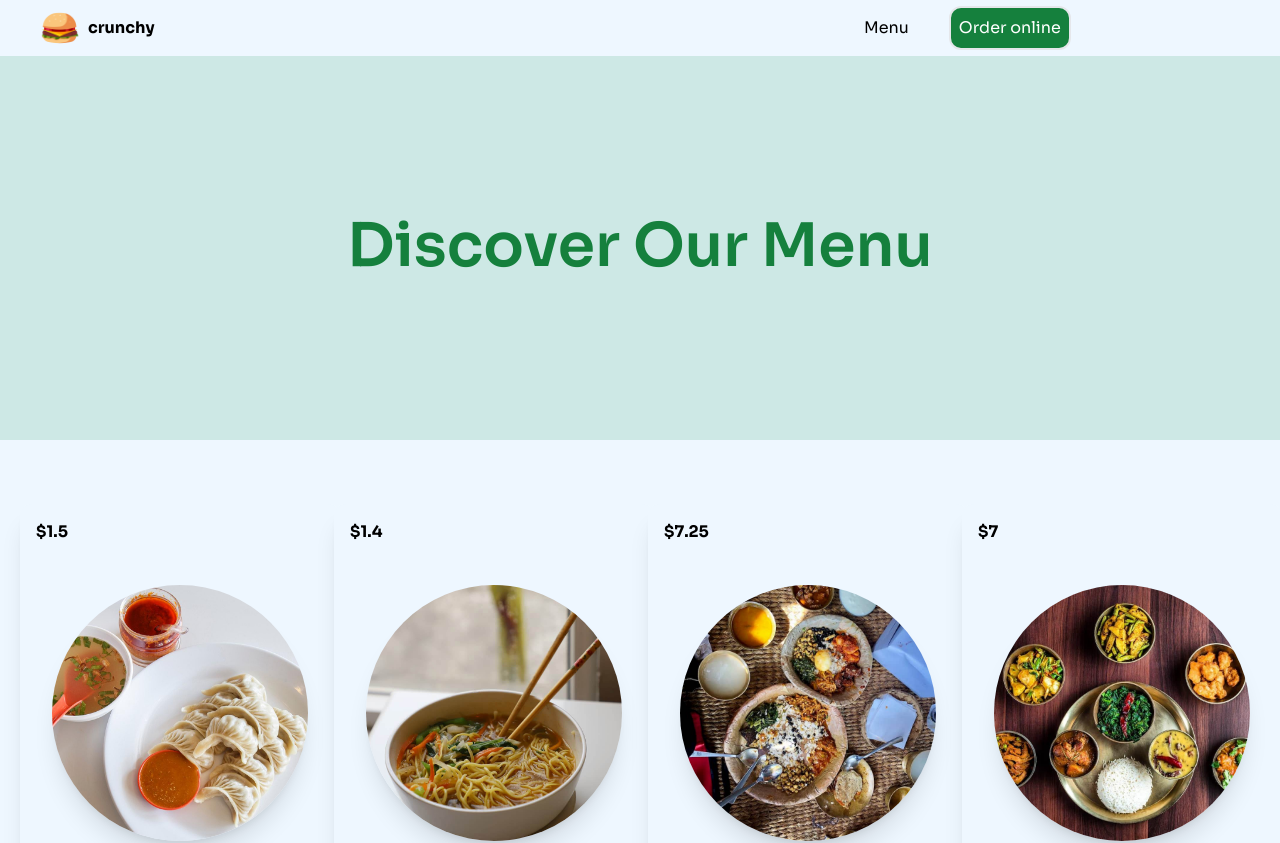
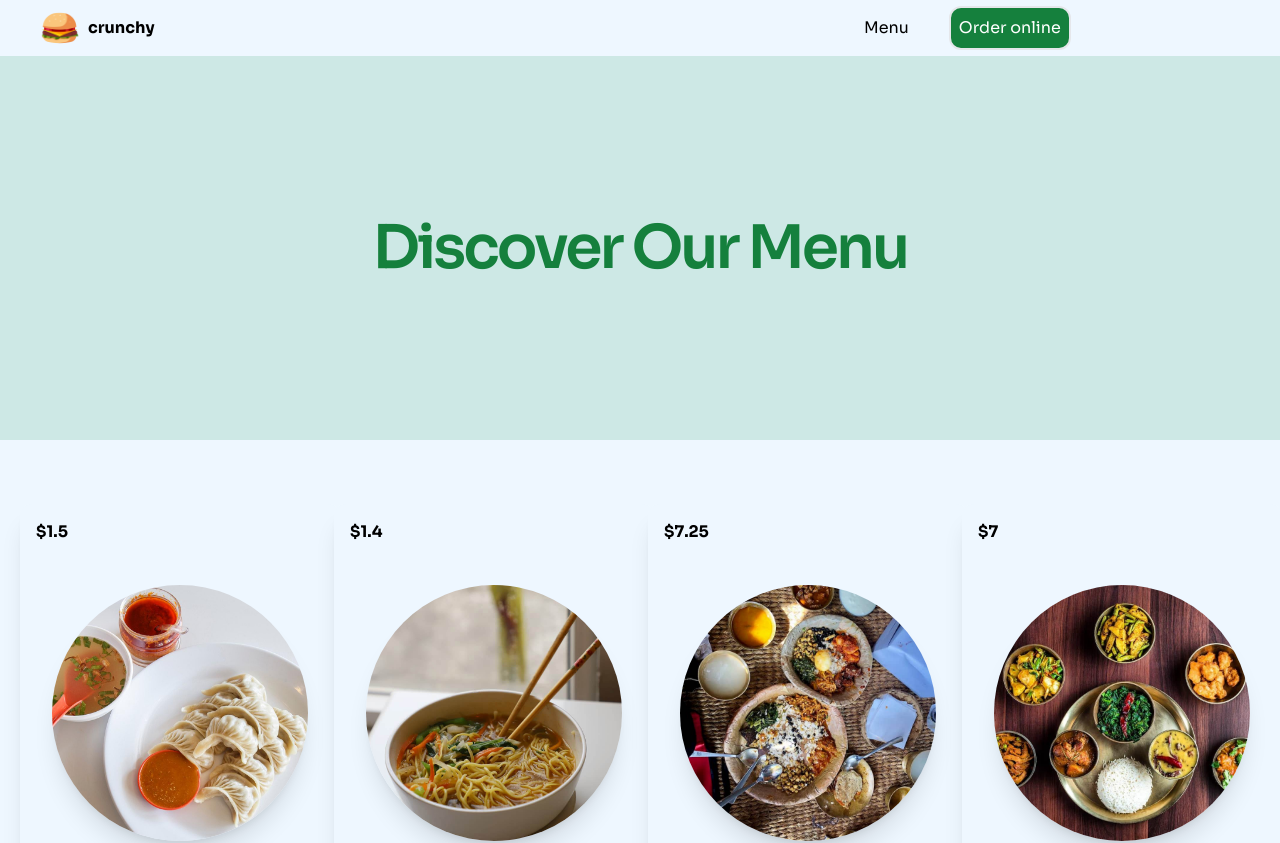
Before and after one commit to sujanst98644/restromenu, a React (Create React App) app: page / in a window 1280 px wide. Shown: the top 843 px of the page. Built offline with nearby package versions, Linux system fonts and the light colour scheme; a web font is replaced by a local one.

Commit message:
git page problem

```diff
--- a/package.json
+++ b/package.json
@@ -1,5 +1,5 @@
 {
-  "homepage": "https://github.com/sujanst98644/restromenu",
+  "homepage": "https://sujanst98644.github.io/restromenu",
   "name": "restromenu",
   "version": "0.1.0",
   "private": true,
--- a/src/App.js
+++ b/src/App.js
@@ -2,7 +2,7 @@ import React, { useState } from "react";
 import data from "./data"
 
 function App() {
-  const [isHover, setHover] = useState(false)
+
   const [singleSelection, setSingleSelection] =useState(null)
 
   const handleSelect= (getCurrentId) =>{
@@ -24,17 +24,17 @@ function App() {
             </ul>
           </div>
         </header>
-        <div className="h-96 w-auto bg-[#CDE8E5] text-green-700 font-sora font-semibold text-6xl text-center pt-40">
-            <div className="items-center">Discover Our Menu</div>
+        <div className="lg:h-96 h-40 w-auto bg-[#CDE8E5] text-green-700 font-sora font-semibold lg:text-6xl text-3xl tracking-tighter text-center flex items-center justify-center">
+            <div>Discover Our Menu</div>
         </div>
       <div className="h-full grid gap-4 mx-5 mt-16 lg:grid-cols-4 text-green-700 items-center justify-center">
           {data.map(item=>{return(
           <div className={` shadow-xl rounded-xl lg:h-[500px] lg:w-80 h-[200px] w-96 lg:grid lg:grid-row-7 flex flex-col items-center
             ${singleSelection === item.id ? 'transition-colors hover:bg-[#7AB2B2] duration-500 ease-in-out' : 'bg-[#EEF7FF]'}`}
-          onMouseEnter={() => {setHover(true)
+          onMouseEnter={() => {
             handleSelect(item.id)
           } }
-            onMouseLeave={() => {setHover(false)
+            onMouseLeave={() => {
               setSingleSelection(null)
             }}>
               <p className="text-black self-start ml-4 mt-4 font-bold">{item.price}</p>
```
